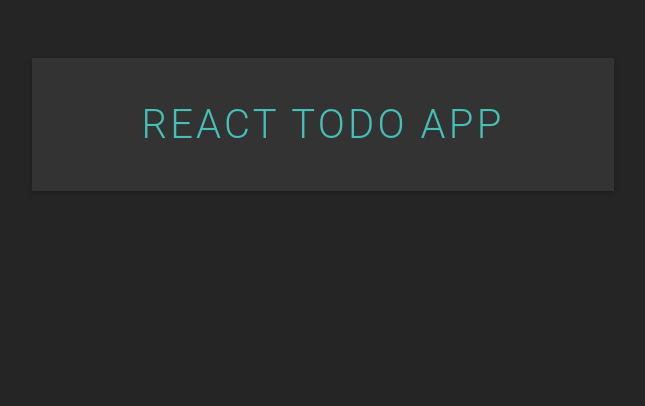
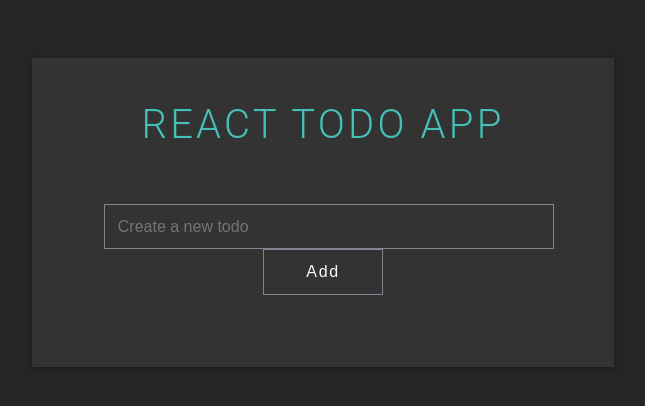
Before and after one commit to rlivaev/TodoList2, a React (Create React App) app: page / in a window 1280 px wide. Shown: the top 406 px of the page, without its empty margins (317-962 px from the left). Built offline with nearby package versions, Linux system fonts and the light colour scheme.

Commit message:
add input and button

```diff
--- a/src/App.js
+++ b/src/App.js
@@ -3,7 +3,10 @@ function App() {
   return (
     <div className="App">
      <h1>React Todo App</h1>
-
+     <div className="input-wrapper">
+      <input type="text" name="todo"placeholder="Create a new todo"/>
+      <button className="add-buttom">Add</button>
+     </div>
     </div>
   );
   }
```
